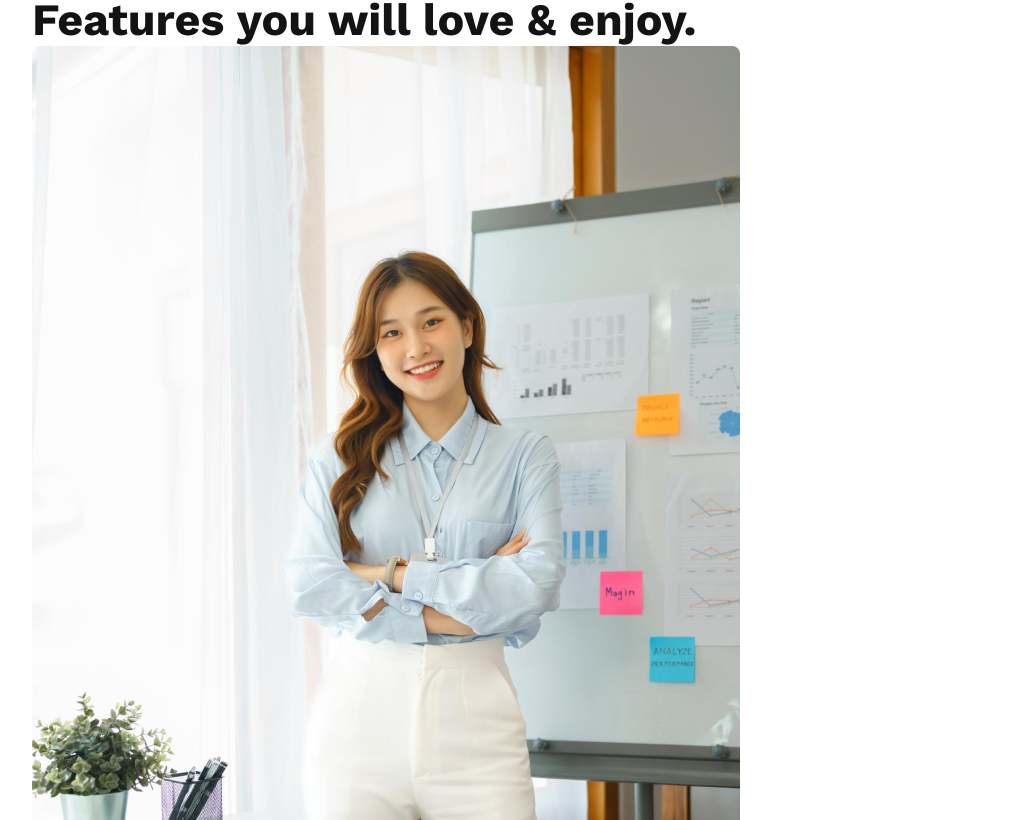
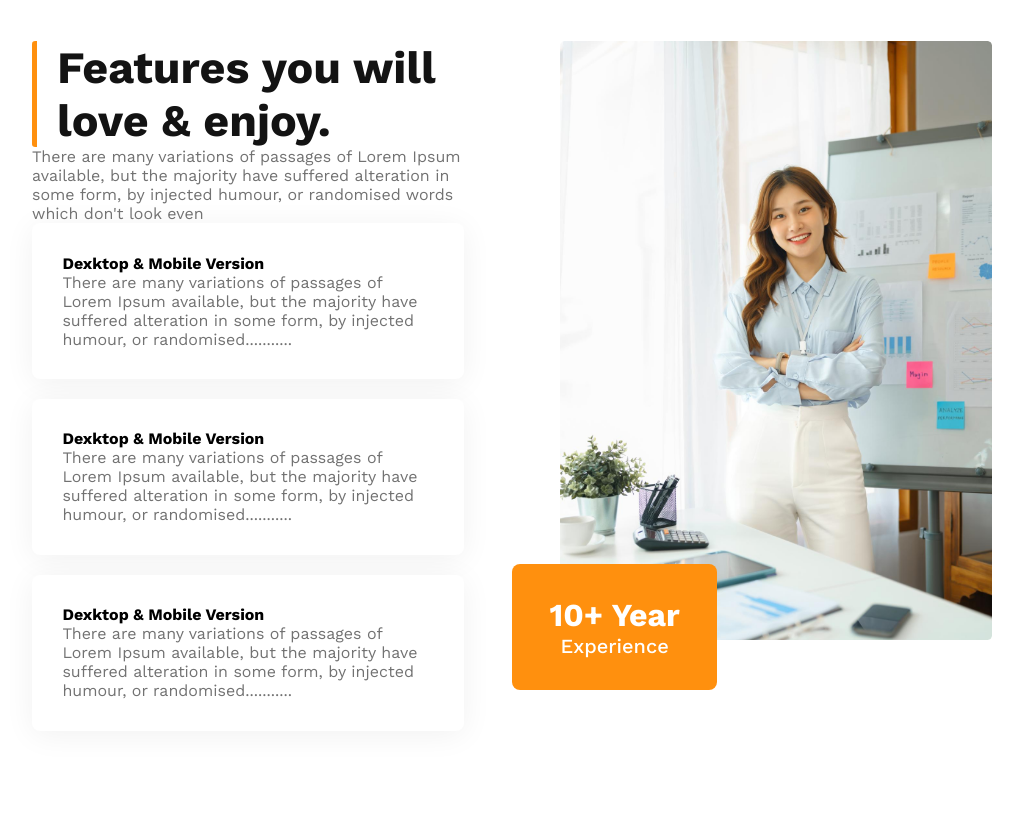
Before and after one commit to nrbnayon/Architects, a plain HTML site: page index.html in a window 1280 px wide. Shown: the part 1420-2240 px from the top of the page, without its empty margins (128-1151 px from the left). Drawn offline with nearby package versions, Linux system fonts and the light colour scheme.

Commit message:
Completed with responsive

```diff
--- a/index.html
+++ b/index.html
@@ -64,10 +64,46 @@
       <!-- -----Features Section Start----- -->
       <section class="features-container">
         <div class="features-contents">
-          <h3 class="section-title">Features you will love & enjoy.</h3>
+          <h3 class="section-title">
+            Features you will <br />
+            love & enjoy.
+          </h3>
+          <p class="gray-text">
+            There are many variations of passages of Lorem Ipsum available, but
+            the majority have suffered alteration in some form, by injected
+            humour, or randomised words which don't look even
+          </p>
+          <div class="features-card">
+            <h4>Dexktop & Mobile Version</h4>
+            <p class="gray-text">
+              There are many variations of passages of Lorem Ipsum available,
+              but the majority have suffered alteration in some form, by
+              injected humour, or randomised...........
+            </p>
+          </div>
+          <div class="features-card">
+            <h4>Dexktop & Mobile Version</h4>
+            <p class="gray-text">
+              There are many variations of passages of Lorem Ipsum available,
+              but the majority have suffered alteration in some form, by
+              injected humour, or randomised...........
+            </p>
+          </div>
+          <div class="features-card">
+            <h4>Dexktop & Mobile Version</h4>
+            <p class="gray-text">
+              There are many variations of passages of Lorem Ipsum available,
+              but the majority have suffered alteration in some form, by
+              injected humour, or randomised...........
+            </p>
+          </div>
         </div>
-        <div class="frature img">
+        <div class="feature-img">
           <img src="images/architect.png" />
+          <div class="ten-year-badge">
+            <h3>10+ Year</h3>
+            <p>Experience</p>
+          </div>
         </div>
       </section>
 
--- a/styles/style.css
+++ b/styles/style.css
@@ -141,6 +141,58 @@ main {
 }
 /* ----teams Styles end------ */
 
+/* -------feature style---------------- */
+.features-container {
+  margin-top: 3rem;
+  display: flex;
+  gap: 6rem;
+}
+.features-contents {
+  width: 100%;
+}
+.features-contents h3 {
+  border-left: 5px solid #ff900e;
+  border-radius: 0.2rem;
+  padding-left: 1.25rem;
+}
+
+.features-contents .features-card {
+  width: 100%;
+  padding: 1.9rem;
+  margin-bottom: 1.25rem;
+  border-radius: 0.5rem;
+  background: #ffffff;
+  box-shadow: 0 0.25rem 1.9rem 0 rgba(0, 0, 0, 0.06);
+}
+.feature-img {
+  width: 100%;
+  max-height: 100%;
+}
+.feature-img img {
+  width: 100%;
+  max-height: 100%;
+}
+.ten-year-badge {
+  border-radius: 0.5rem;
+  background: #ff900e;
+  color: #ffffff;
+  width: 47.5%;
+  text-align: center;
+  padding: 2rem;
+  position: relative;
+  bottom: 5rem;
+  right: 3rem;
+}
+.ten-year-badge h3 {
+  font-size: 2rem;
+  margin: 0;
+  font-weight: 700;
+}
+.ten-year-badge p {
+  font-size: 1.25rem;
+  font-weight: 500;
+}
+
 /* ----facts style---- */
 .facts-container {
   margin: 4rem 0 1rem;
@@ -215,9 +267,16 @@ footer p {
   .banner-img,
   main,
   nav,
+  .features-container,
   .facts-card-container {
     width: 90%;
     flex-direction: column;
+  }
+
+  .ten-year-badge,
+  .feature-img {
+    width: 100%;
+    margin: 0 1rem;
   }
   .sponsors-img {
     width: 75%;
@@ -280,4 +339,8 @@ footer p {
   .sponsors-container p {
     width: 80%;
   }
+  .ten-year-badge,
+  .feature-img {
+    width: 100%;
+  }
 }
```
